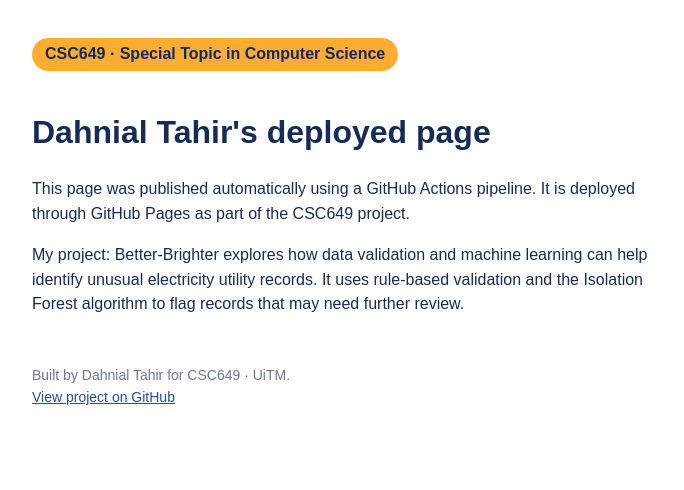
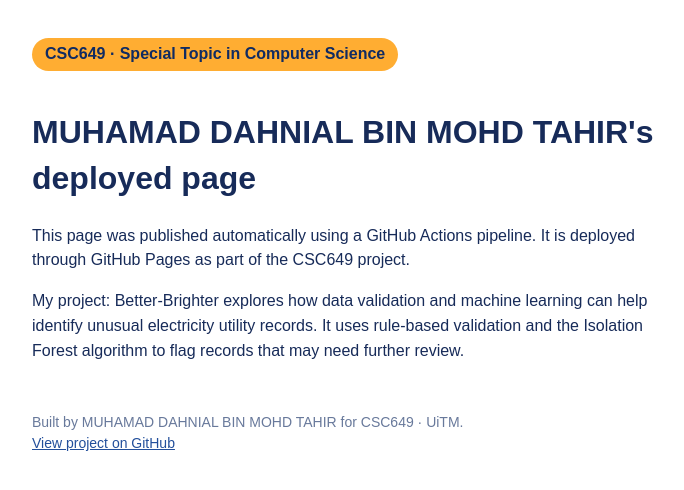
Before and after one commit to DahnialTahir97/Better-Brigter, a plain HTML site: page site/index.html in a window 1280 px wide. Shown: the whole page, without its empty margins (278-962 px from the left). Drawn offline with Linux system fonts and the light colour scheme.

Commit message:
Use full student name on deployed page

```diff
--- a/site/index.html
+++ b/site/index.html
@@ -3,7 +3,7 @@
 <head>
   <meta charset="utf-8">
   <meta name="viewport" content="width=device-width, initial-scale=1">
-  <title>Dahnial Tahir | Better-Brighter</title>
+  <title>MUHAMAD DAHNIAL BIN MOHD TAHIR | Better-Brighter</title>
   <style>
     * { box-sizing: border-box; }
     body {
@@ -49,14 +49,14 @@
   <main>
     <span class="tag">CSC649 · Special Topic in Computer Science</span>
 
-    <h1>Dahnial Tahir's deployed page</h1>
+    <h1>MUHAMAD DAHNIAL BIN MOHD TAHIR's deployed page</h1>
 
     <p>This page was published automatically using a GitHub Actions pipeline. It is deployed through GitHub Pages as part of the CSC649 project.</p>
 
     <p>My project: Better-Brighter explores how data validation and machine learning can help identify unusual electricity utility records. It uses rule-based validation and the Isolation Forest algorithm to flag records that may need further review.</p>
 
     <footer>
-      Built by Dahnial Tahir for CSC649 · UiTM.
+      Built by MUHAMAD DAHNIAL BIN MOHD TAHIR for CSC649 · UiTM.
       <br>
       <a href="https://github.com/DahnialTahir97/Better-Brigter">View project on GitHub</a>
     </footer>
```
